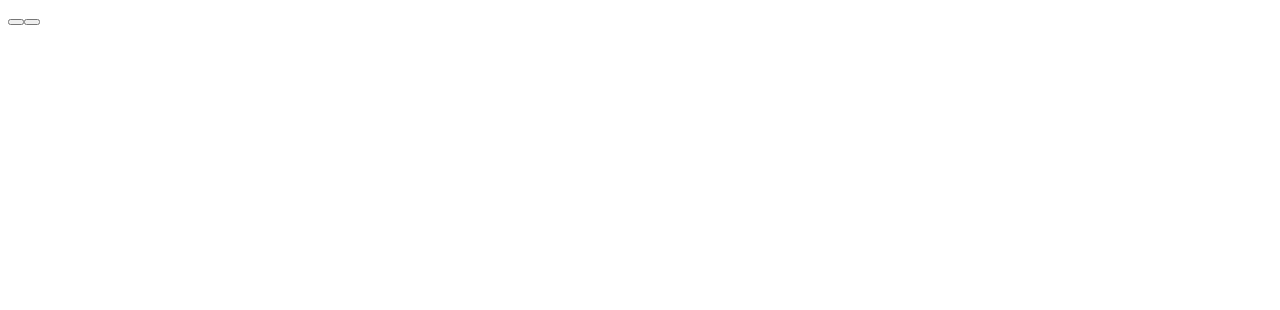
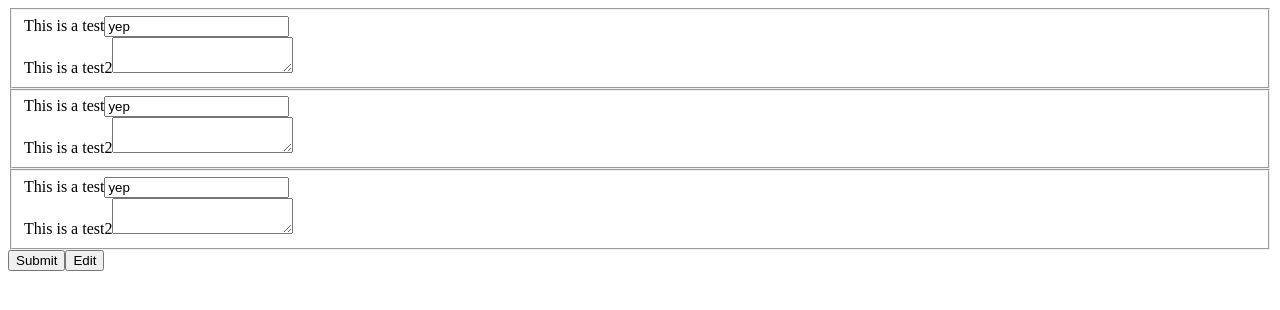
Before and after one commit to WitherMite/CV-app, a React (Vite) app: page / in a window 1280 px wide. Shown: the top 310 px of the page. Built offline with nearby package versions, Linux system fonts and the light colour scheme.

Commit message:
Start building out UI from bottom up

```diff
--- a/src/components/CV-app.jsx
+++ b/src/components/CV-app.jsx
@@ -1,3 +1,4 @@
+import FormSection from "./Form-section.jsx";
 import "../styles/CV-app.css";
 
 // generates the app based on some config obj
@@ -5,10 +6,13 @@ export default function CvApp() {
   return (
     <form className="cv-app">
       {/* gen info */}
+      <FormSection></FormSection>
       {/* education */}
+      <FormSection></FormSection>
       {/* work exp */}
-      <button className="submit-cv"></button>
-      <button className="edit-cv"></button>
+      <FormSection></FormSection>
+      <button className="submit-cv">Submit</button>
+      <button className="edit-cv">Edit</button>
     </form>
   );
 }
--- /dev/null
+++ b/src/components/Form-control.jsx
@@ -0,0 +1,13 @@
+// TODO: change to use controlled components and use a string prop to choose control type instead of passing jsx in the props
+export default function FormControl({
+  inputId,
+  inputValue,
+  inputType,
+  controlElement,
+}) {
+  return (
+    controlElement || (
+      <input type={inputType} id={inputId} defaultValue={inputValue} />
+    )
+  );
+}
--- a/src/components/Form-section.jsx
+++ b/src/components/Form-section.jsx
@@ -1,3 +1,21 @@
+import InputField from "./Input-field.jsx";
+
 // takes in an obj representing questions to create a fieldset
 // has a flag prop to allow generating a repeated subsection with a button (for edu/work exp)
 // if submitted, fieldset is hidden, disabled, and replaced with an element containing submitted info
+export default function FormSection() {
+  return (
+    <fieldset>
+      <InputField
+        labelText="This is a test"
+        inputName="1"
+        inputId="test"
+        inputType="text"
+        inputValue="yep"
+      ></InputField>
+      <InputField labelText="This is a test2" inputId="test2">
+        <textarea name="2" id="test2"></textarea>
+      </InputField>
+    </fieldset>
+  );
+}
--- a/src/components/Input-field.jsx
+++ b/src/components/Input-field.jsx
@@ -1 +1,22 @@
-//  creates a prop customizable label/input pair
+import FormControl from "./Form-control.jsx";
+
+//  creates a prop customizable label/form control pair
+export default function InputField({
+  labelText,
+  inputId,
+  inputValue,
+  inputType,
+  children,
+}) {
+  return (
+    <div className="inputField">
+      <label htmlFor={inputId}>{labelText}</label>
+      <FormControl
+        controlElement={children}
+        inputId={inputId}
+        inputType={inputType}
+        inputValue={inputValue}
+      ></FormControl>
+    </div>
+  );
+}
```
Also changed, not shown: eslint.config.js (+18 -17 lines).
